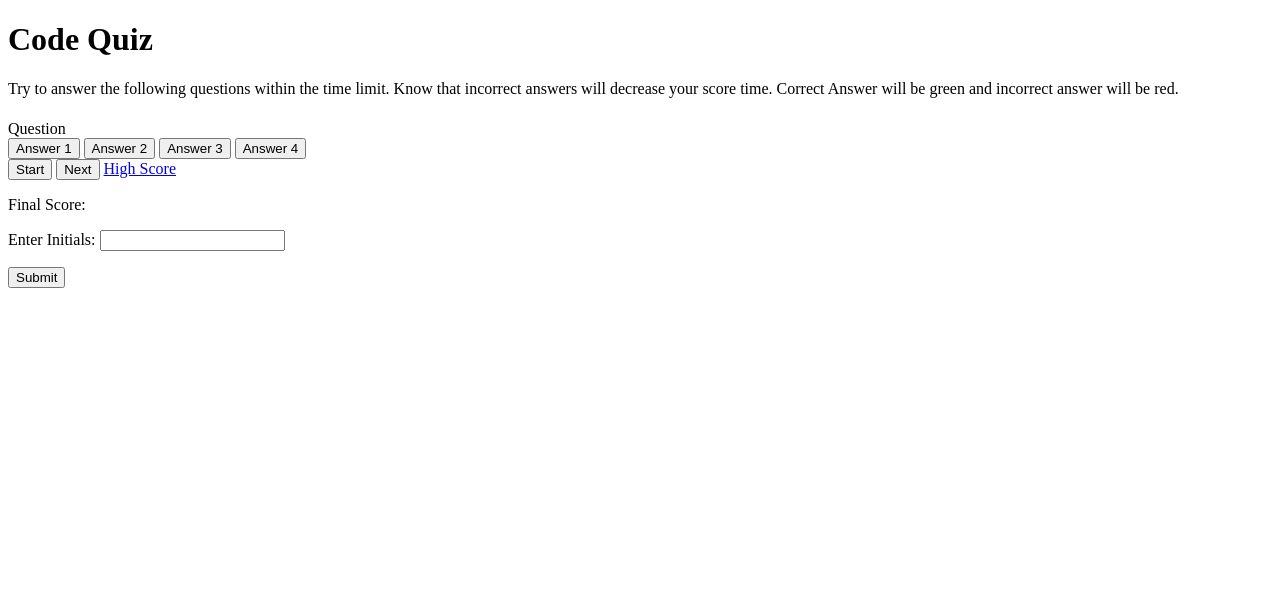
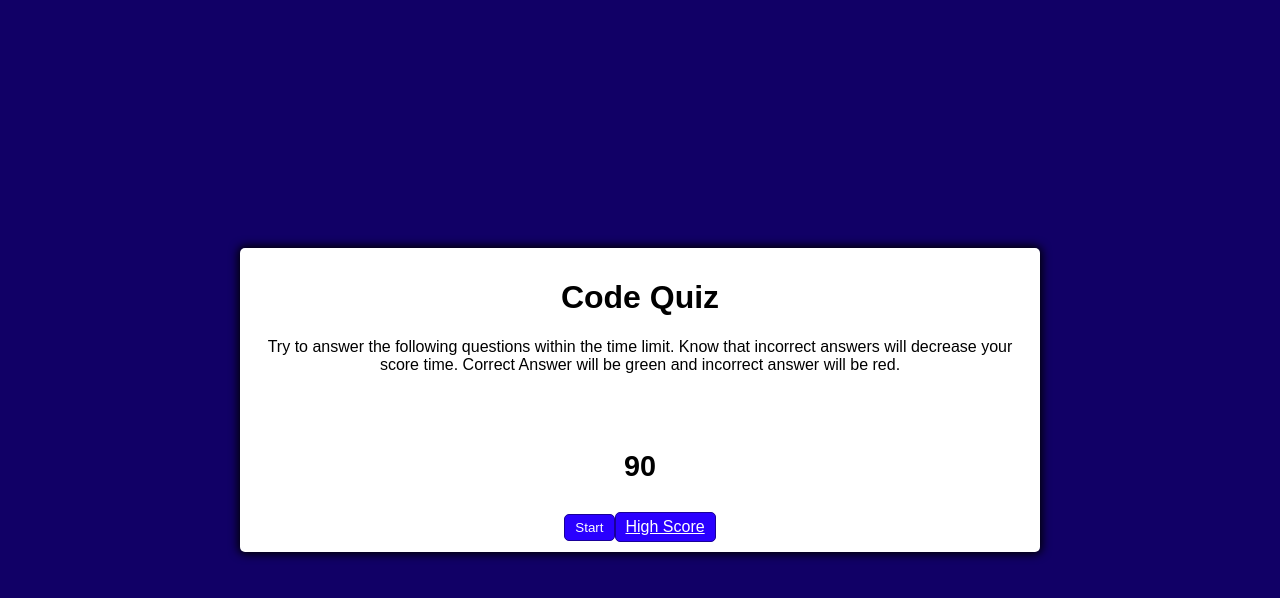
Before and after one commit to srahman9/code-quiz, a plain HTML site: page index.html in a window 1280 px wide. Drawn offline with Linux system fonts and the light colour scheme; the site is published under a folder, as on GitHub Pages, so addresses that start at the root find nothing.

Commit message:
Update index.html

```diff
--- a/index.html
+++ b/index.html
@@ -4,8 +4,8 @@
     <meta charset="UTF-8" />
     <meta http-equiv="X-UA-Compatible" content="IE=edge" />
     <meta name="viewport" content="width=device-width, initial-scale=1.0" />
-    <link rel="stylesheet" href="/style.css" />
-    <script defer src="/script.js"></script>
+    <link rel="stylesheet" href="./style.css" />
+    <script defer src="./script.js"></script>
     <title>Code Quiz</title>
   </head>
   <body>
```
